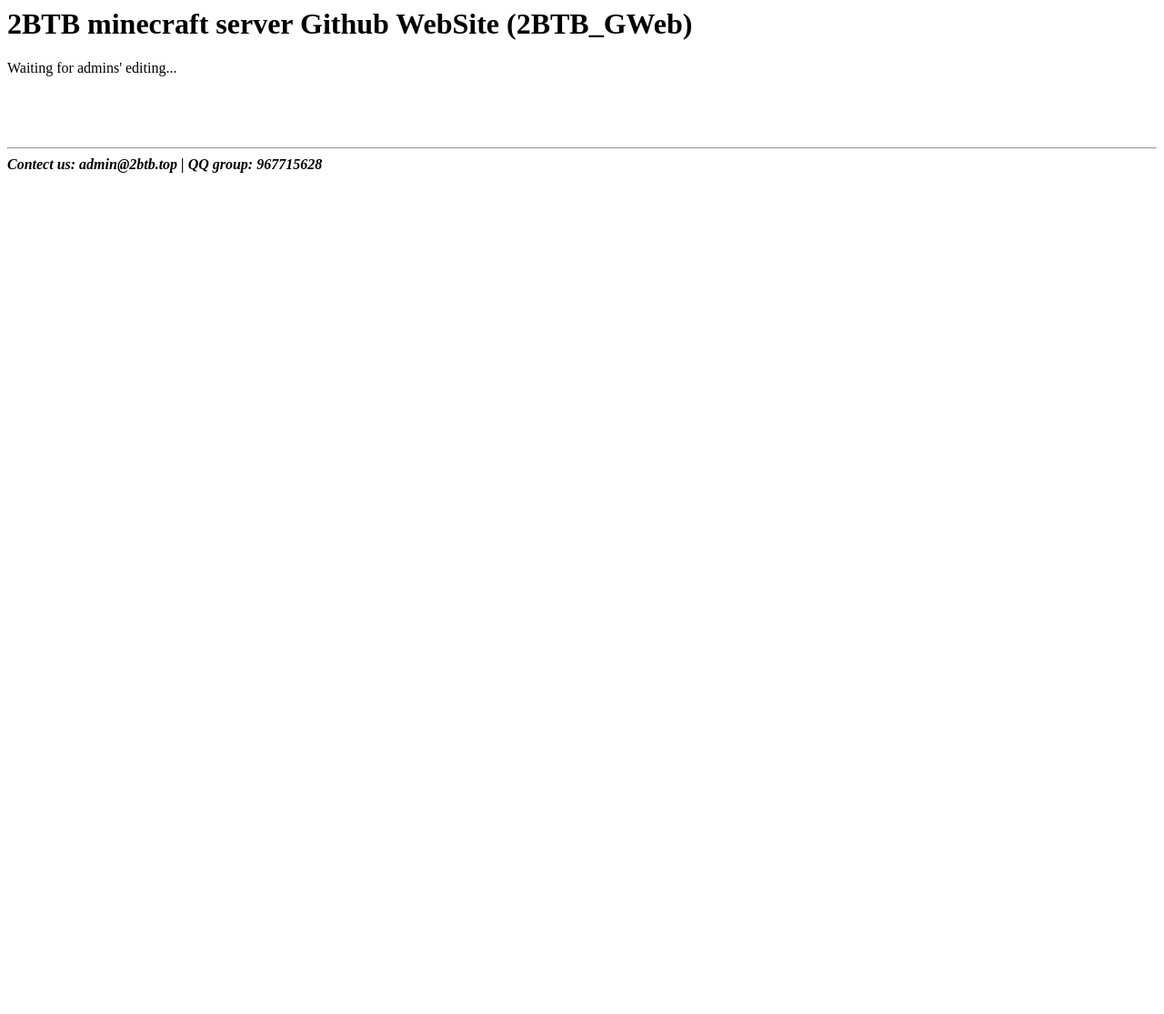
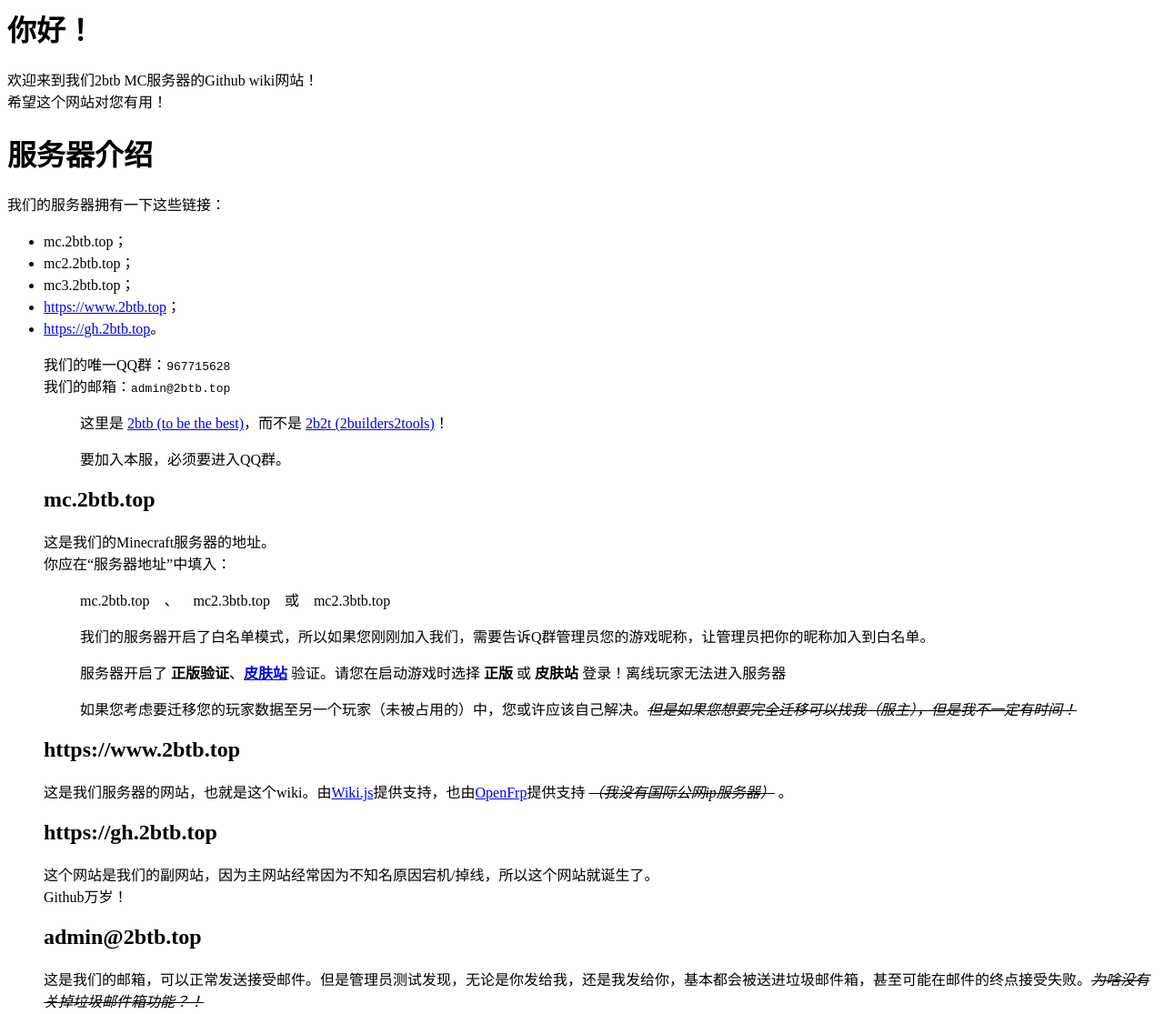
Before and after one commit to 2btb-git/2btb-git.github.io, a plain HTML site: page index.html in a window 1280 px wide. Shown: the whole page at 91% size. Before the commit the page ends 800 px from the top, so only its background shows below. Drawn offline with Linux system fonts and the light colour scheme.

Commit message:
更新 index.html

```diff
--- a/index.html
+++ b/index.html
@@ -4,9 +4,69 @@
   <title>2BTB GWeb</title>
 </head>
 <body>
+
+
+<!--
   <h1>2BTB minecraft server Github WebSite (2BTB_GWeb)</h1>
   <p>Waiting for admins' editing...</p>
   <br><br><br>
   <hr>
   <strong><em>Contect us: admin@2btb.top | QQ group: 967715628</em></strong>
+-->
+
+
+  <h1>你好！</h1>
+<p>欢迎来到我们2btb MC服务器的Github wiki网站！<br>
+希望这个网站对您有用！</p>
+
+<h1>服务器介绍</h1>
+<p>我们的服务器拥有一下这些链接：</p>
+<ul>
+  <li>mc.2btb.top；</li>
+  <li>mc2.2btb.top；</li>
+  <li>mc3.2btb.top；</li>
+  <li><a href="https://www.2btb.top">https://www.2btb.top</a>；</li>
+  <li><a href="https://gh.2btb.top">https://gh.2btb.top</a>。</li
+</ul>
+
+<p>我们的唯一QQ群：<code>967715628</code><br>
+我们的邮箱：<code>admin@2btb.top</code></p>
+
+<blockquote class="is-danger">
+  <p>这里是 <a href="https://www.2btb.top">2btb (to be the best)</a>，而不是 <a href="https://2b2t.org">2b2t (2builders2tools)</a>！</p>
+</blockquote>
+
+<blockquote class="is-info">
+  <p>要加入本服，必须要进入QQ群。</p>
+</blockquote>
+
+<h2>mc.2btb.top</h2>
+<p>这是我们的Minecraft服务器的地址。<br>
+你应在“服务器地址”中填入：</p>
+
+<blockquote class="is-info">
+  <p>mc.2btb.top&ensp;&ensp;、&ensp;&ensp;mc2.3btb.top&ensp;&ensp;或&ensp;&ensp;mc2.3btb.top</p>
+</blockquote>
+
+<blockquote>
+  <p>我们的服务器开启了白名单模式，所以如果您刚刚加入我们，需要告诉Q群管理员您的游戏昵称，让管理员把你的昵称加入到白名单。</p>
+</blockquote>
+
+<blockquote>
+  <p>服务器开启了 <strong>正版验证</strong>、<a href="https://littleskin.cn/"><strong>皮肤站</strong></a> 验证。请您在启动游戏时选择 <strong>正版</strong> 或 <strong>皮肤站</strong> 登录！离线玩家无法进入服务器</p>
+</blockquote>
+
+<blockquote>
+  <p>如果您考虑要迁移您的玩家数据至另一个玩家（未被占用的）中，您或许应该自己解决。<del><em>但是如果您想要完全迁移可以找我（服主），但是我不一定有时间！</em></del></p>
+</blockquote>
+
+<h2>https://www.2btb.top</h2>
+<p>这是我们服务器的网站，也就是这个wiki。由<a href="https://js.wiki/">Wiki.js</a>提供支持，也由<a href="https://www.openfrp.net/">OpenFrp</a>提供支持 <del><em>（我没有国际公网ip服务器）</em></del> 。</p>
+
+<h2>https://gh.2btb.top</h2>
+<p>这个网站是我们的副网站，因为主网站经常因为不知名原因宕机/掉线，所以这个网站就诞生了。<br>
+Github万岁！</p>
+
+<h2>admin@2btb.top</h2>
+<p>这是我们的邮箱，可以正常发送接受邮件。但是管理员测试发现，无论是你发给我，还是我发给你，基本都会被送进垃圾邮件箱，甚至可能在邮件的终点接受失败。<del><em>为啥没有关掉垃圾邮件箱功能？！</em></del></p>
 </body>
```
